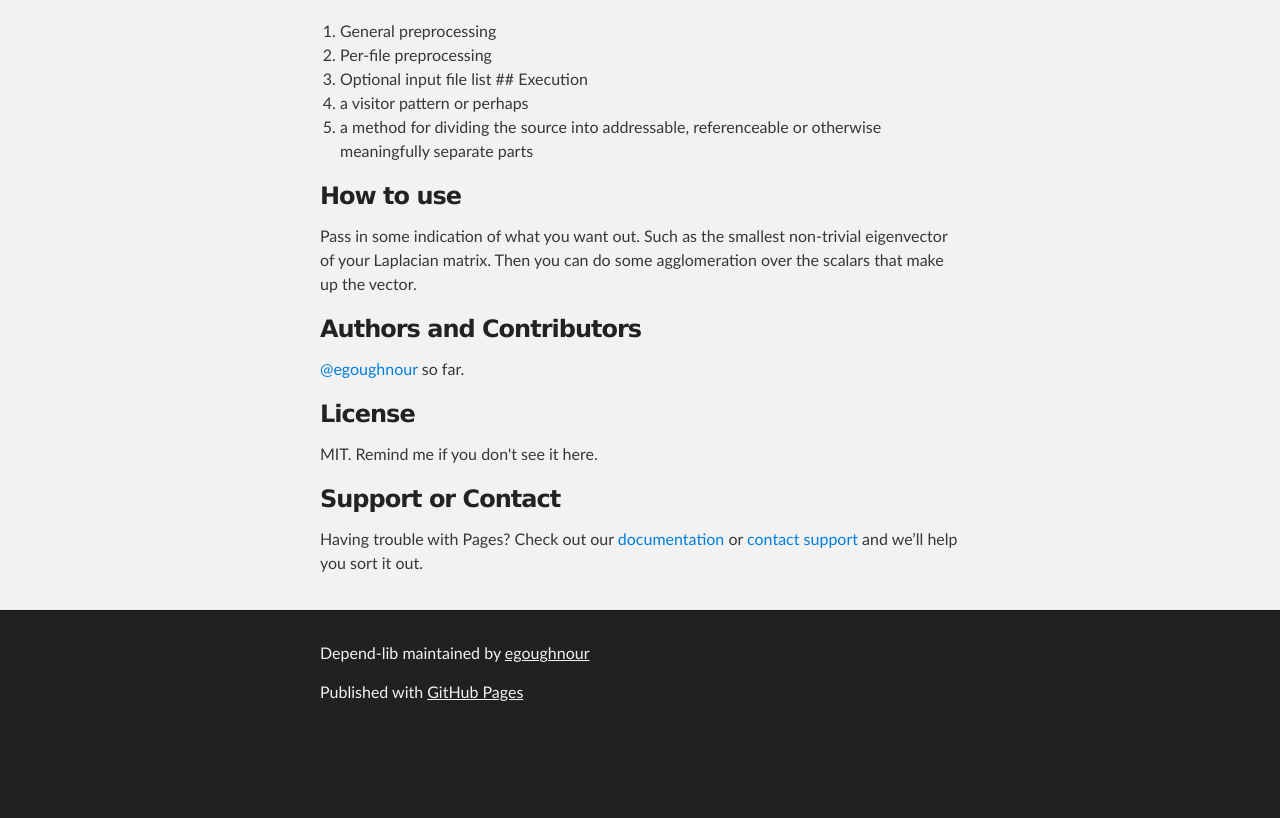
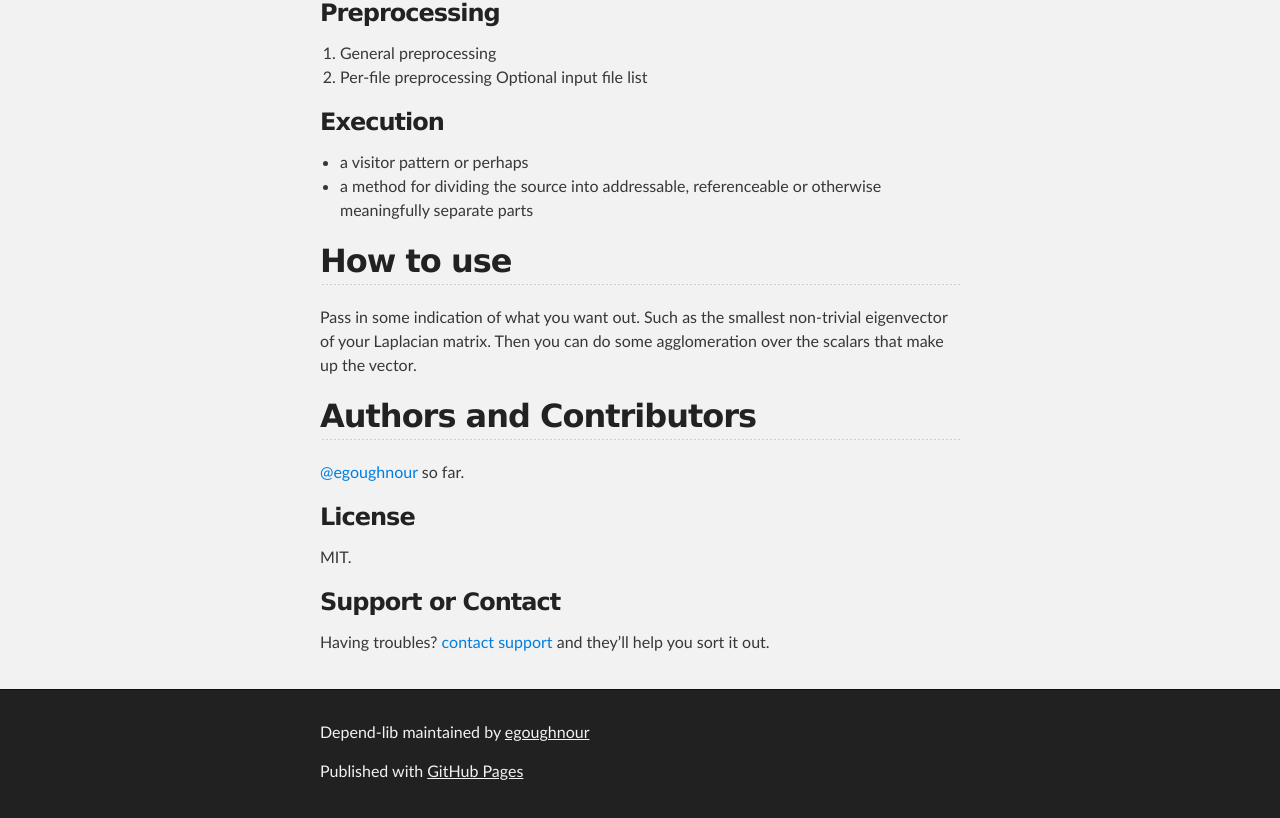
Before and after one commit to egoughnour/depend-lib, a plain HTML site: page index.html in a window 1280 px wide. Shown: the part 503-1321 px from the top of the page. Before the commit the page ends 1242 px from the top, so only its background shows below. Drawn offline with Linux system fonts and the light colour scheme.

Commit message:
Create gh-pages branch via GitHub

```diff
--- a/index.html
+++ b/index.html
@@ -31,47 +31,53 @@
     <!-- MAIN CONTENT -->
     <div id="main_content_wrap" class="outer">
       <section id="main_content" class="inner">
-        <h3>
-<a id="depend-lib" class="anchor" href="#depend-lib" aria-hidden="true"><span aria-hidden="true" class="octicon octicon-link"></span></a>Depend-lib</h3>
+        <h2>
+<a id="depend-lib" class="anchor" href="#depend-lib" aria-hidden="true"><span aria-hidden="true" class="octicon octicon-link"></span></a>Depend-lib</h2>
 
 <p>Why? Because sometimes you want to find some structural information in your source or other non-binary files. In a very general sense.</p>
 
-<h3>
-<a id="how-it-works" class="anchor" href="#how-it-works" aria-hidden="true"><span aria-hidden="true" class="octicon octicon-link"></span></a>How it works</h3>
+<h2>
+<a id="how-it-works" class="anchor" href="#how-it-works" aria-hidden="true"><span aria-hidden="true" class="octicon octicon-link"></span></a>How it works</h2>
 
 <p>Right now I'm contemplating a workflow something like this:</p>
 
-<h2>
-<a id="preprocessing" class="anchor" href="#preprocessing" aria-hidden="true"><span aria-hidden="true" class="octicon octicon-link"></span></a>Preprocessing</h2>
+<h3>
+<a id="preprocessing" class="anchor" href="#preprocessing" aria-hidden="true"><span aria-hidden="true" class="octicon octicon-link"></span></a>Preprocessing</h3>
 
 <ol>
 <li>General preprocessing</li>
-<li>Per-file preprocessing</li>
-<li>Optional input file list
-## Execution</li>
-<li>a visitor pattern or perhaps </li>
-<li>a method for dividing the source into addressable, referenceable or otherwise meaningfully separate parts </li>
+<li>Per-file preprocessing
+Optional input file list<br>
+</li>
 </ol>
 
 <h3>
-<a id="how-to-use" class="anchor" href="#how-to-use" aria-hidden="true"><span aria-hidden="true" class="octicon octicon-link"></span></a>How to use</h3>
+<a id="execution" class="anchor" href="#execution" aria-hidden="true"><span aria-hidden="true" class="octicon octicon-link"></span></a>Execution</h3>
+
+<ul>
+<li>a visitor pattern or perhaps </li>
+<li>a method for dividing the source into addressable, referenceable or otherwise meaningfully separate parts </li>
+</ul>
+
+<h2>
+<a id="how-to-use" class="anchor" href="#how-to-use" aria-hidden="true"><span aria-hidden="true" class="octicon octicon-link"></span></a>How to use</h2>
 
 <p>Pass in some indication of what you want out. Such as the smallest non-trivial eigenvector of your Laplacian matrix. Then you can do some agglomeration over the scalars that make up the vector. </p>
 
-<h3>
-<a id="authors-and-contributors" class="anchor" href="#authors-and-contributors" aria-hidden="true"><span aria-hidden="true" class="octicon octicon-link"></span></a>Authors and Contributors</h3>
+<h2>
+<a id="authors-and-contributors" class="anchor" href="#authors-and-contributors" aria-hidden="true"><span aria-hidden="true" class="octicon octicon-link"></span></a>Authors and Contributors</h2>
 
 <p><a href="https://github.com/egoughnour" class="user-mention">@egoughnour</a> so far.</p>
 
 <h3>
 <a id="license" class="anchor" href="#license" aria-hidden="true"><span aria-hidden="true" class="octicon octicon-link"></span></a>License</h3>
 
-<p>MIT.  Remind me if you don't see it here.</p>
+<p>MIT.  </p>
 
 <h3>
 <a id="support-or-contact" class="anchor" href="#support-or-contact" aria-hidden="true"><span aria-hidden="true" class="octicon octicon-link"></span></a>Support or Contact</h3>
 
-<p>Having trouble with Pages? Check out our <a href="https://help.github.com/pages">documentation</a> or <a href="https://github.com/contact">contact support</a> and we’ll help you sort it out.</p>
+<p>Having troubles? <a href="https://github.com/contact">contact support</a> and they’ll help you sort it out.</p>
       </section>
     </div>
 
--- a/params.json
+++ b/params.json
@@ -1,6 +1,6 @@
 {
   "name": "Depend-lib",
   "tagline": "Graph theory for dependencies",
-  "body": "### Depend-lib\r\nWhy? Because sometimes you want to find some structural information in your source or other non-binary files. In a very general sense.\r\n\r\n### How it works\r\nRight now I'm contemplating a workflow something like this:\r\n## Preprocessing\r\n1. General preprocessing\r\n2. Per-file preprocessing\r\n3. Optional input file list\r\n## Execution\r\n* a visitor pattern or perhaps \r\n* a method for dividing the source into addressable, referenceable or otherwise meaningfully separate parts \r\n\r\n\r\n### How to use\r\nPass in some indication of what you want out. Such as the smallest non-trivial eigenvector of your Laplacian matrix. Then you can do some agglomeration over the scalars that make up the vector. \r\n\r\n### Authors and Contributors\r\n@egoughnour so far.\r\n\r\n### License\r\n\r\nMIT.  Remind me if you don't see it here.\r\n\r\n### Support or Contact\r\nHaving trouble with Pages? Check out our [documentation](https://help.github.com/pages) or [contact support](https://github.com/contact) and we’ll help you sort it out.",
+  "body": "## Depend-lib\r\nWhy? Because sometimes you want to find some structural information in your source or other non-binary files. In a very general sense.\r\n\r\n## How it works\r\nRight now I'm contemplating a workflow something like this:\r\n### Preprocessing\r\n1. General preprocessing\r\n2. Per-file preprocessing\r\n Optional input file list  \r\n\r\n### Execution\r\n* a visitor pattern or perhaps \r\n* a method for dividing the source into addressable, referenceable or otherwise meaningfully separate parts \r\n\r\n\r\n## How to use\r\nPass in some indication of what you want out. Such as the smallest non-trivial eigenvector of your Laplacian matrix. Then you can do some agglomeration over the scalars that make up the vector. \r\n\r\n## Authors and Contributors\r\n@egoughnour so far.\r\n\r\n### License\r\n\r\nMIT.  \r\n\r\n### Support or Contact\r\nHaving troubles? [contact support](https://github.com/contact) and they’ll help you sort it out.",
   "note": "Don't delete this file! It's used internally to help with page regeneration."
 }
```
